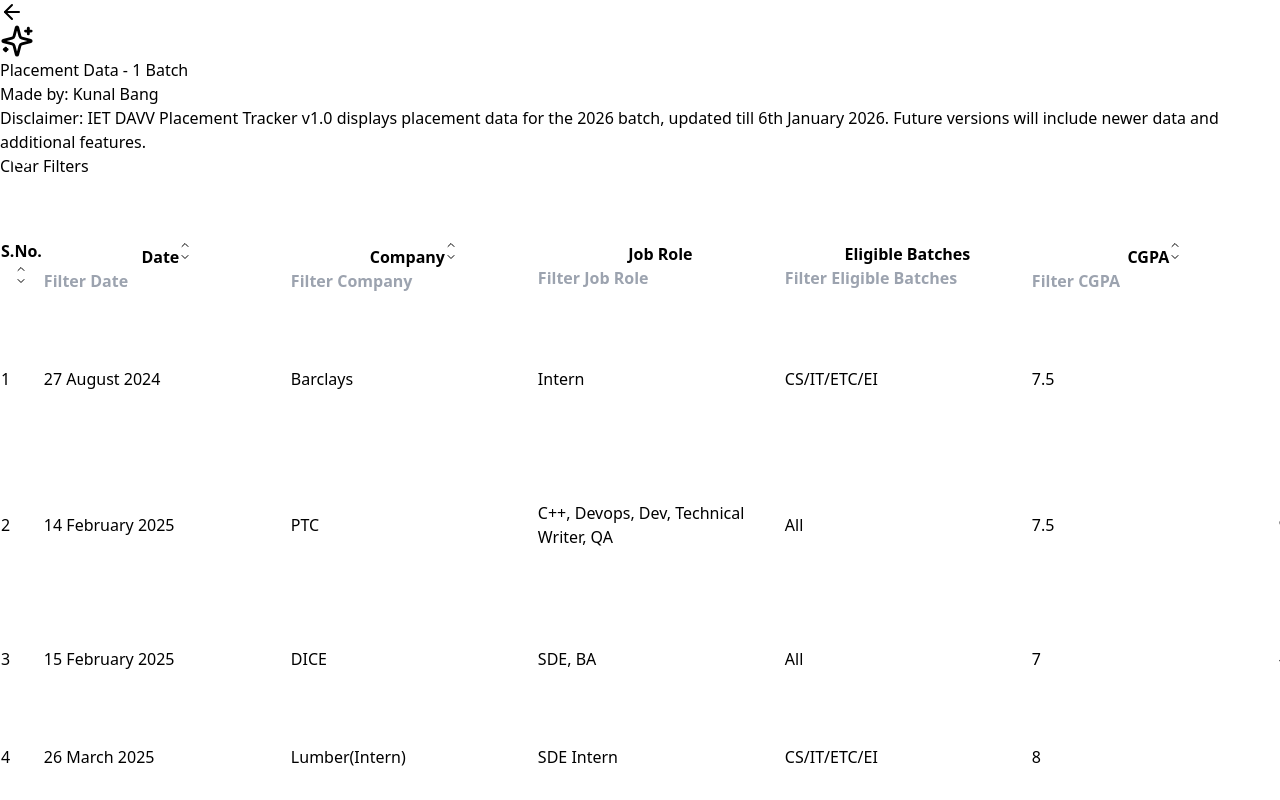
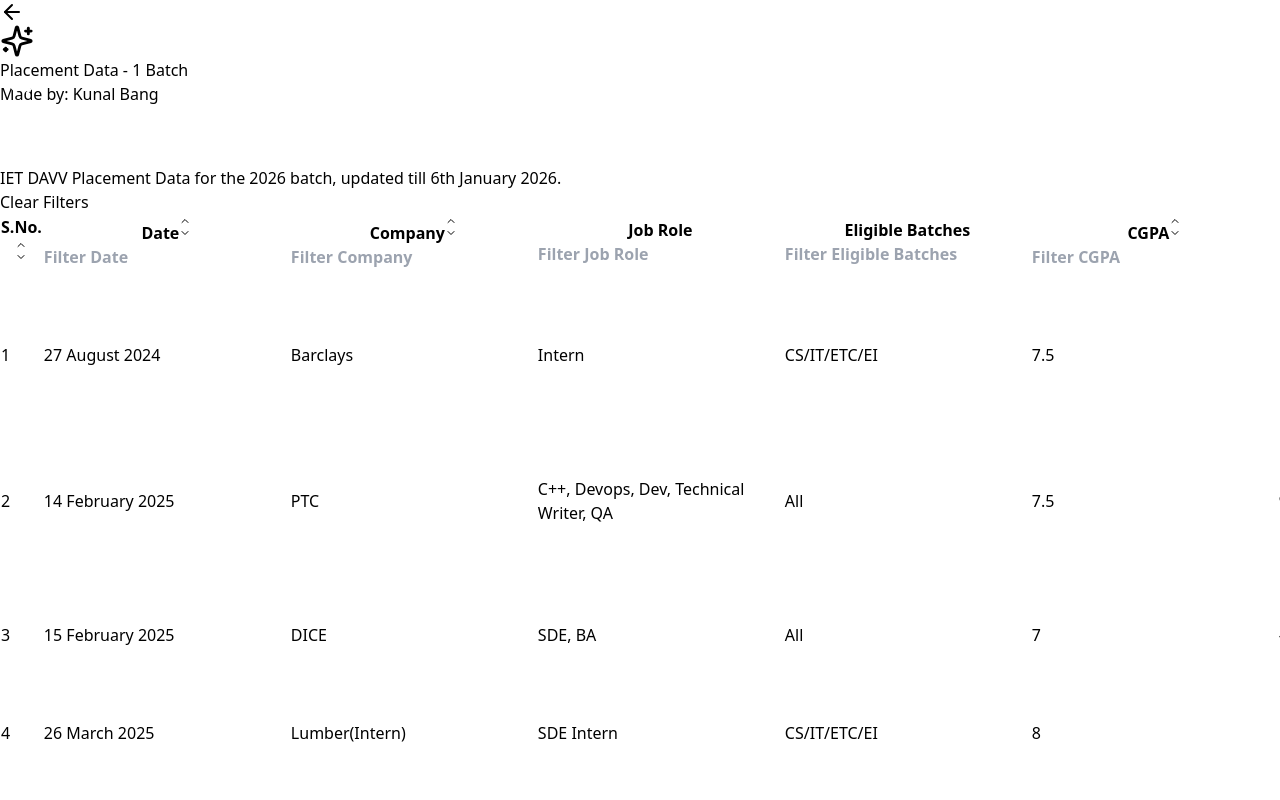
Before and after one commit to kunalbang9/IET-Placement-Tracker, a React (Vite) app: page /#/batch/1 in a window 1280 px wide. Shown: the top 800 px of the page. Built offline with nearby package versions, Linux system fonts and the light colour scheme.

Commit message:
Refactor BatchPage layout and update header text
Removed the disclaimer text and adjusted the layout of the scroll arrow.

```diff
--- a/src/components/BatchPage.jsx
+++ b/src/components/BatchPage.jsx
@@ -105,13 +105,16 @@
         </div>
       </div>
 
-
+      <div className="flex flex-row items-center gap-2 scroll-arrow absolute top-[50%]  bg-black/30 right-[60px] border-2 border-white/30 rounded-full p-3 px-5">
+        <ChevronsLeftRightEllipsis />
+        <span className='hidden md:block text-sm'>scroll</span>
+      </div>
 
       <main className="flex-grow p-4 md:p-8">
 
         <div className="mb-6 flex justify-between items-center">
           <h1 className='text-[10px] w-1/2 md:w-full md:text-lg font-poppins tracking-wide text-gray-100 '>
-            Disclaimer: IET DAVV Placement Tracker v1.0 displays placement data for the 2026 batch, updated till 6th January 2026. Future versions will include newer data and additional features.
+            IET DAVV Placement Data for the 2026 batch, updated till 6th January 2026.
           </h1>
           <button
             onClick={() => dispatch(clearFilters())}
@@ -122,10 +125,7 @@
         </div>
 
         <div className="overflow-x-auto relative">
-<div className="flex flex-row items-center gap-2 scroll-arrow absolute top-4 right-6 bg-black/30 border-2 border-white/30 rounded-full p-3 px-5 z-20">
-  <ChevronsLeftRightEllipsis />
-  <span className="hidden md:block text-sm">scroll</span>
-</div>
+          <div className="h-[calc(100vh-160px)] overflow-y-auto">
             <table className="min-w-full bg-white bg-opacity-10 rounded-lg">
               <thead className="bg-blue-900 sticky top-0 z-10">
                 <tr>
@@ -191,6 +191,7 @@
                 ))}
               </tbody>
             </table>
+          </div>
         </div>
 
       </main>
```
